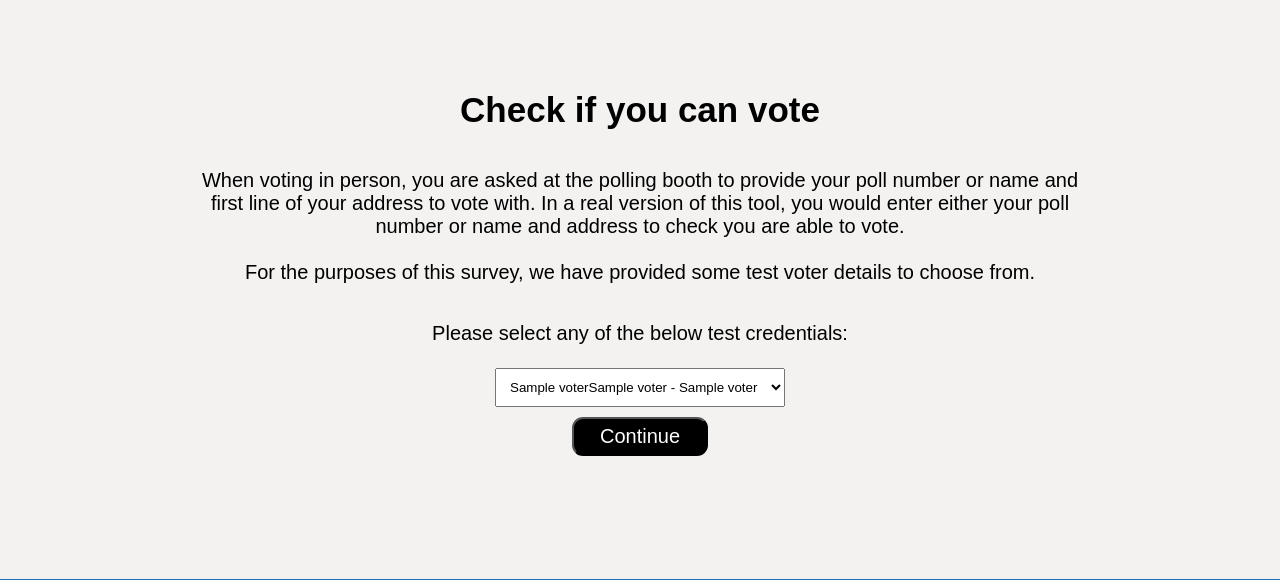
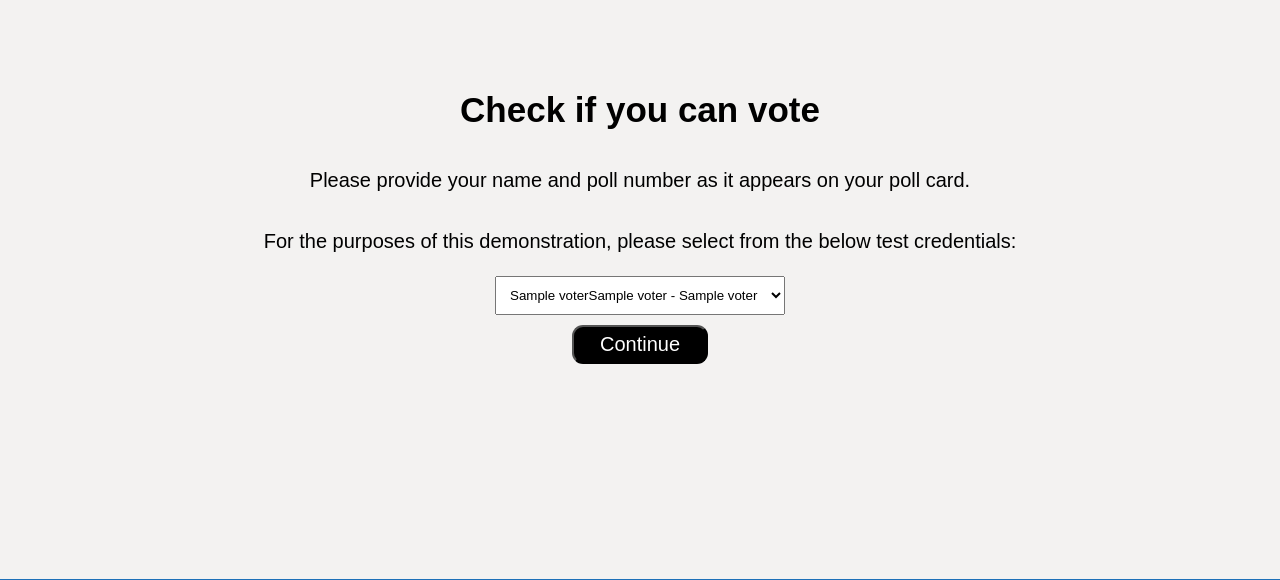
Before and after one commit to cheylea/selfverification-evoting, a Flask app: template templates/3_checkeligibility.html in a window 1280 px wide. Shown: the part 173-753 px from the top of the page. Run offline with Flask 2, Linux system fonts and the light colour scheme; the template is opened without the code that fills it: most values are stand-ins (such as "Sample title", 1, 10 or a date in 2020).

```diff
--- a/templates/3_checkeligibility.html
+++ b/templates/3_checkeligibility.html
@@ -3,18 +3,15 @@
 {% block content %}
 <div class="middle">
     <h1>Check if you can vote</h1>
-    <p>When voting in person, you are asked at the polling booth to provide your poll number or name and first line of your address to vote with.
-        In a real version of this tool, you would enter either your poll number or name and address to check you are able to vote.
-        <br>
-        <br>
-        For the purposes of this survey, we have provided some test voter details to choose from.
+    <p>Please provide your name and poll number as it appears on your poll card.
         <br>
     </p>
     <form action="{{ url_for("verifyeligibility")}}" method="post">
-        <label for="tester">Please select any of the below test credentials:</label>
+        <label for="tester">For the purposes of this demonstration, please select from the below test credentials:</label>
         <br>
         <br>
         <select id="tester" name="tester">
+        <!-- Goes through each test name in the database to display in a list -->
         {% for voter in test_voters %}
         <option value='{{voter.pollstation}}{{voter.pollnumber}}'>{{voter[1]}}{{voter[2]}} - {{voter[3]}}</option>
         {% endfor %}
```
